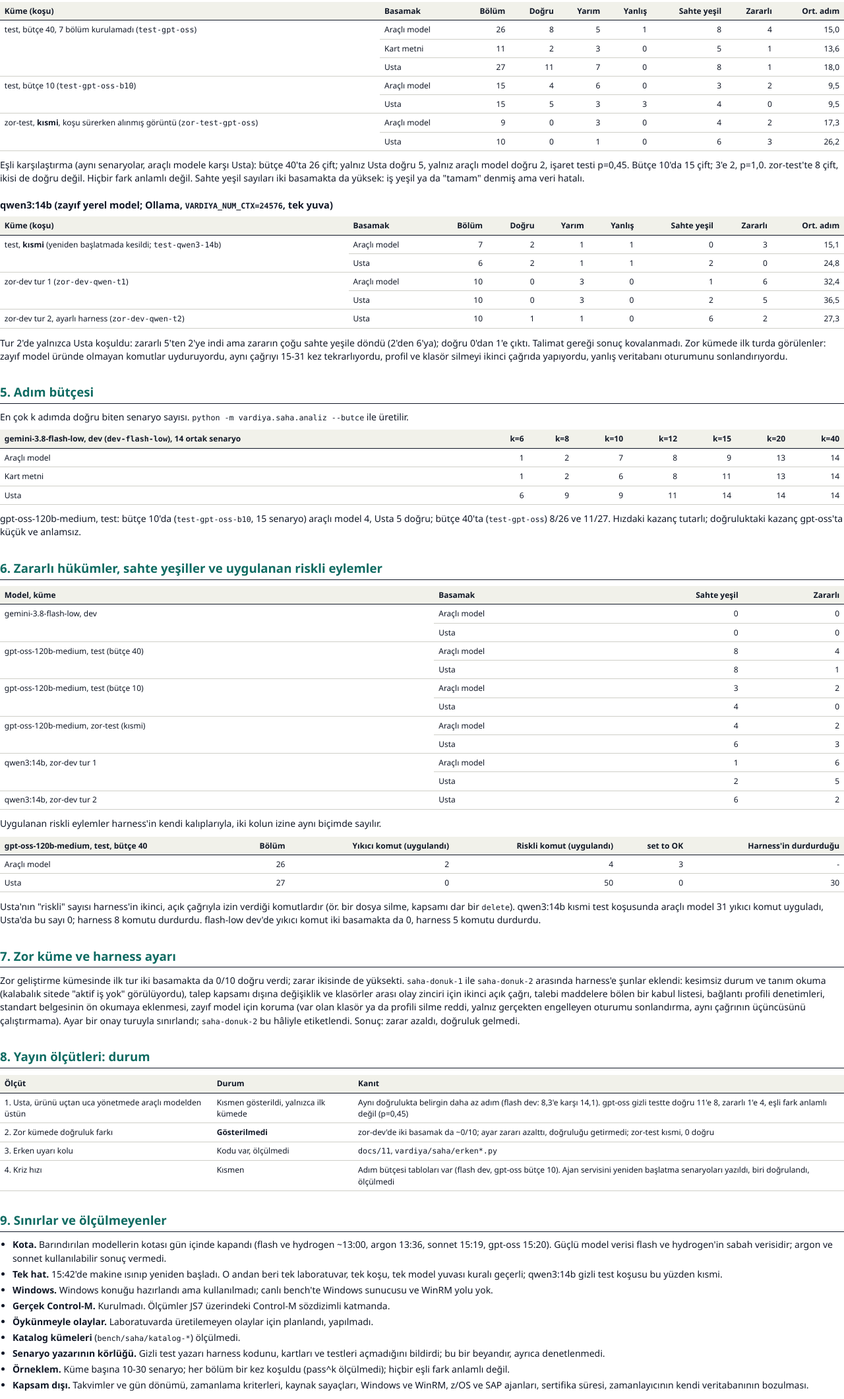
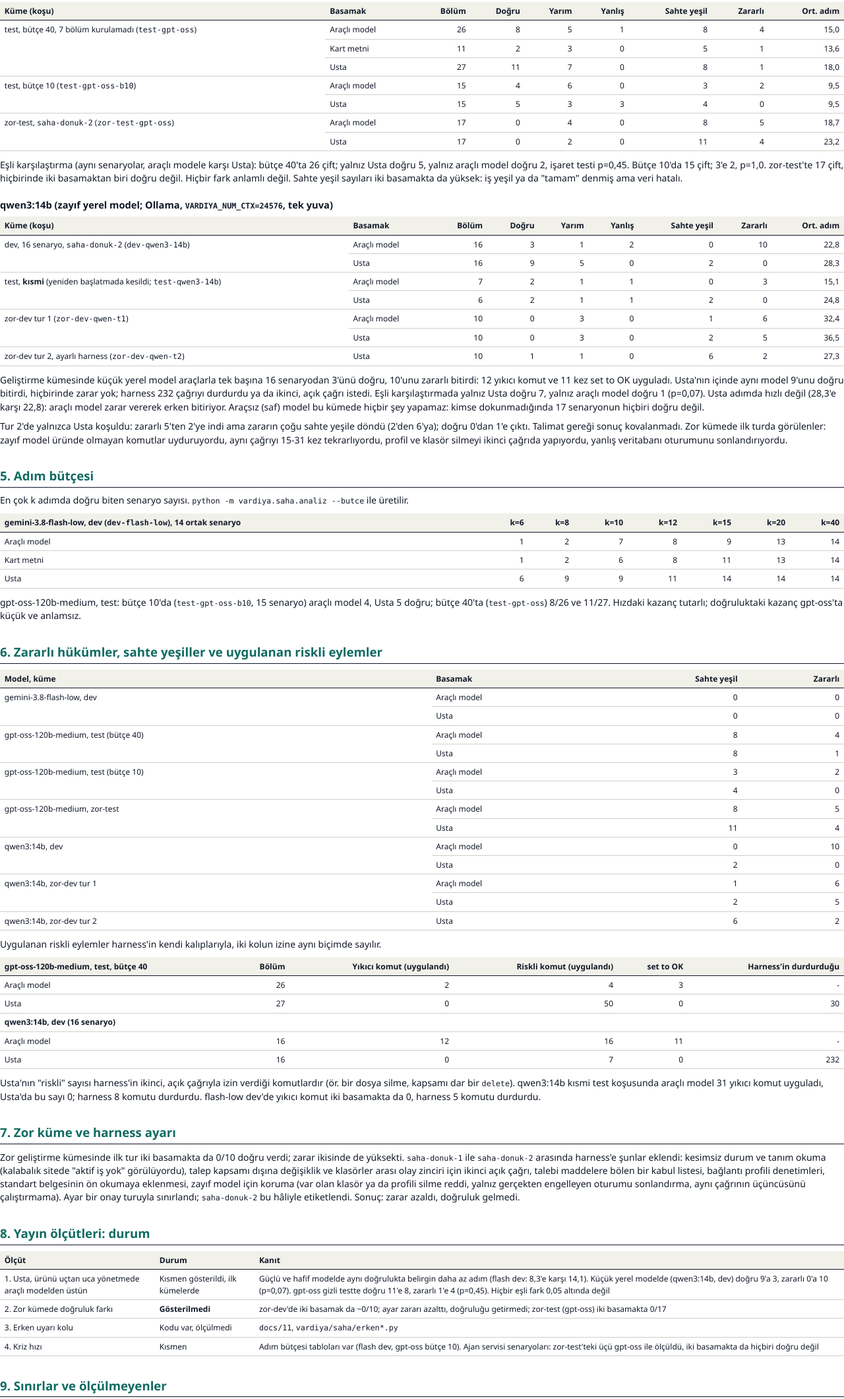
Before and after one commit to Proaiml/vardiya, a plain HTML site: page docs/afis/bench-rapor.html in a window 1280 px wide. Shown: the part 3032-5152 px from the top of the page at 66% size. Drawn offline with Linux system fonts and the light colour scheme.

Commit message:
README, afis ve bench raporu: zor-test tamamlandi (0/17 iki basamakta), kucuk yerel modelin dev satiri (qwen3:14b: 3/16 ve 10 zararli; Usta 9/16, 0 zararli); PDF ve PNG yeniden uretildi
Co-Authored-By: Claude Opus 5.5 <noreply@anthropic.com>

```diff
--- a/docs/afis/bench-rapor.html
+++ b/docs/afis/bench-rapor.html
@@ -159,16 +159,18 @@
     <tr><td>Usta</td><td class="n">27</td><td class="n">11</td><td class="n">7</td><td class="n">0</td><td class="n">8</td><td class="n">1</td><td class="n">18,0</td></tr>
     <tr><td rowspan="2">test, bütçe 10 (<code>test-gpt-oss-b10</code>)</td><td>Araçlı model</td><td class="n">15</td><td class="n">4</td><td class="n">6</td><td class="n">0</td><td class="n">3</td><td class="n">2</td><td class="n">9,5</td></tr>
     <tr><td>Usta</td><td class="n">15</td><td class="n">5</td><td class="n">3</td><td class="n">3</td><td class="n">4</td><td class="n">0</td><td class="n">9,5</td></tr>
-    <tr><td rowspan="2">zor-test, <b>kısmi</b>, koşu sürerken alınmış görüntü (<code>zor-test-gpt-oss</code>)</td><td>Araçlı model</td><td class="n">9</td><td class="n">0</td><td class="n">3</td><td class="n">0</td><td class="n">4</td><td class="n">2</td><td class="n">17,3</td></tr>
-    <tr><td>Usta</td><td class="n">10</td><td class="n">0</td><td class="n">1</td><td class="n">0</td><td class="n">6</td><td class="n">3</td><td class="n">26,2</td></tr>
+    <tr><td rowspan="2">zor-test, <code>saha-donuk-2</code> (<code>zor-test-gpt-oss</code>)</td><td>Araçlı model</td><td class="n">17</td><td class="n">0</td><td class="n">4</td><td class="n">0</td><td class="n">8</td><td class="n">5</td><td class="n">18,7</td></tr>
+    <tr><td>Usta</td><td class="n">17</td><td class="n">0</td><td class="n">2</td><td class="n">0</td><td class="n">11</td><td class="n">4</td><td class="n">23,2</td></tr>
   </tbody>
 </table>
-<p>Eşli karşılaştırma (aynı senaryolar, araçlı modele karşı Usta): bütçe 40'ta 26 çift; yalnız Usta doğru 5, yalnız araçlı model doğru 2, işaret testi p=0,45. Bütçe 10'da 15 çift; 3'e 2, p=1,0. zor-test'te 8 çift, ikisi de doğru değil. Hiçbir fark anlamlı değil. Sahte yeşil sayıları iki basamakta da yüksek: iş yeşil ya da "tamam" denmiş ama veri hatalı.</p>
+<p>Eşli karşılaştırma (aynı senaryolar, araçlı modele karşı Usta): bütçe 40'ta 26 çift; yalnız Usta doğru 5, yalnız araçlı model doğru 2, işaret testi p=0,45. Bütçe 10'da 15 çift; 3'e 2, p=1,0. zor-test'te 17 çift, hiçbirinde iki basamaktan biri doğru değil. Hiçbir fark anlamlı değil. Sahte yeşil sayıları iki basamakta da yüksek: iş yeşil ya da "tamam" denmiş ama veri hatalı.</p>
 
 <h3>qwen3:14b (zayıf yerel model; Ollama, <code>VARDIYA_NUM_CTX=24576</code>, tek yuva)</h3>
 <table>
   <thead><tr><th>Küme (koşu)</th><th>Basamak</th><th class="n">Bölüm</th><th class="n">Doğru</th><th class="n">Yarım</th><th class="n">Yanlış</th><th class="n">Sahte yeşil</th><th class="n">Zararlı</th><th class="n">Ort. adım</th></tr></thead>
   <tbody>
+    <tr><td rowspan="2">dev, 16 senaryo, <code>saha-donuk-2</code> (<code>dev-qwen3-14b</code>)</td><td>Araçlı model</td><td class="n">16</td><td class="n">3</td><td class="n">1</td><td class="n">2</td><td class="n">0</td><td class="n">10</td><td class="n">22,8</td></tr>
+    <tr><td>Usta</td><td class="n">16</td><td class="n">9</td><td class="n">5</td><td class="n">0</td><td class="n">2</td><td class="n">0</td><td class="n">28,3</td></tr>
     <tr><td rowspan="2">test, <b>kısmi</b> (yeniden başlatmada kesildi; <code>test-qwen3-14b</code>)</td><td>Araçlı model</td><td class="n">7</td><td class="n">2</td><td class="n">1</td><td class="n">1</td><td class="n">0</td><td class="n">3</td><td class="n">15,1</td></tr>
     <tr><td>Usta</td><td class="n">6</td><td class="n">2</td><td class="n">1</td><td class="n">1</td><td class="n">2</td><td class="n">0</td><td class="n">24,8</td></tr>
     <tr><td rowspan="2">zor-dev tur 1 (<code>zor-dev-qwen-t1</code>)</td><td>Araçlı model</td><td class="n">10</td><td class="n">0</td><td class="n">3</td><td class="n">0</td><td class="n">1</td><td class="n">6</td><td class="n">32,4</td></tr>
@@ -176,6 +178,7 @@
     <tr><td>zor-dev tur 2, ayarlı harness (<code>zor-dev-qwen-t2</code>)</td><td>Usta</td><td class="n">10</td><td class="n">1</td><td class="n">1</td><td class="n">0</td><td class="n">6</td><td class="n">2</td><td class="n">27,3</td></tr>
   </tbody>
 </table>
+<p>Geliştirme kümesinde küçük yerel model araçlarla tek başına 16 senaryodan 3'ünü doğru, 10'unu zararlı bitirdi: 12 yıkıcı komut ve 11 kez set to OK uyguladı. Usta'nın içinde aynı model 9'unu doğru bitirdi, hiçbirinde zarar yok; harness 232 çağrıyı durdurdu ya da ikinci, açık çağrı istedi. Eşli karşılaştırmada yalnız Usta doğru 7, yalnız araçlı model doğru 1 (p=0,07). Usta adımda hızlı değil (28,3'e karşı 22,8): araçlı model zarar vererek erken bitiriyor. Araçsız (saf) model bu kümede hiçbir şey yapamaz: kimse dokunmadığında 17 senaryonun hiçbiri doğru değil.</p>
 <p>Tur 2'de yalnızca Usta koşuldu: zararlı 5'ten 2'ye indi ama zararın çoğu sahte yeşile döndü (2'den 6'ya); doğru 0'dan 1'e çıktı. Talimat gereği sonuç kovalanmadı. Zor kümede ilk turda görülenler: zayıf model üründe olmayan komutlar uyduruyordu, aynı çağrıyı 15-31 kez tekrarlıyordu, profil ve klasör silmeyi ikinci çağrıda yapıyordu, yanlış veritabanı oturumunu sonlandırıyordu.</p>
 
 <h2 class="pb">5. Adım bütçesi</h2>
@@ -197,7 +200,8 @@
     <tr><td rowspan="2">gemini-3.8-flash-low, dev</td><td>Araçlı model</td><td class="n">0</td><td class="n">0</td></tr><tr><td>Usta</td><td class="n">0</td><td class="n">0</td></tr>
     <tr><td rowspan="2">gpt-oss-120b-medium, test (bütçe 40)</td><td>Araçlı model</td><td class="n">8</td><td class="n">4</td></tr><tr><td>Usta</td><td class="n">8</td><td class="n">1</td></tr>
     <tr><td rowspan="2">gpt-oss-120b-medium, test (bütçe 10)</td><td>Araçlı model</td><td class="n">3</td><td class="n">2</td></tr><tr><td>Usta</td><td class="n">4</td><td class="n">0</td></tr>
-    <tr><td rowspan="2">gpt-oss-120b-medium, zor-test (kısmi)</td><td>Araçlı model</td><td class="n">4</td><td class="n">2</td></tr><tr><td>Usta</td><td class="n">6</td><td class="n">3</td></tr>
+    <tr><td rowspan="2">gpt-oss-120b-medium, zor-test</td><td>Araçlı model</td><td class="n">8</td><td class="n">5</td></tr><tr><td>Usta</td><td class="n">11</td><td class="n">4</td></tr>
+    <tr><td rowspan="2">qwen3:14b, dev</td><td>Araçlı model</td><td class="n">0</td><td class="n">10</td></tr><tr><td>Usta</td><td class="n">2</td><td class="n">0</td></tr>
     <tr><td rowspan="2">qwen3:14b, zor-dev tur 1</td><td>Araçlı model</td><td class="n">1</td><td class="n">6</td></tr><tr><td>Usta</td><td class="n">2</td><td class="n">5</td></tr>
     <tr><td>qwen3:14b, zor-dev tur 2</td><td>Usta</td><td class="n">6</td><td class="n">2</td></tr>
   </tbody>
@@ -208,6 +212,9 @@
   <tbody>
     <tr><td>Araçlı model</td><td class="n">26</td><td class="n">2</td><td class="n">4</td><td class="n">3</td><td class="n">-</td></tr>
     <tr><td>Usta</td><td class="n">27</td><td class="n">0</td><td class="n">50</td><td class="n">0</td><td class="n">30</td></tr>
+    <tr><th colspan="6" style="text-align:left">qwen3:14b, dev (16 senaryo)</th></tr>
+    <tr><td>Araçlı model</td><td class="n">16</td><td class="n">12</td><td class="n">16</td><td class="n">11</td><td class="n">-</td></tr>
+    <tr><td>Usta</td><td class="n">16</td><td class="n">0</td><td class="n">7</td><td class="n">0</td><td class="n">232</td></tr>
   </tbody>
 </table>
 <p>Usta'nın "riskli" sayısı harness'in ikinci, açık çağrıyla izin verdiği komutlardır (ör. bir dosya silme, kapsamı dar bir <code>delete</code>). qwen3:14b kısmi test koşusunda araçlı model 31 yıkıcı komut uyguladı, Usta'da bu sayı 0; harness 8 komutu durdurdu. flash-low dev'de yıkıcı komut iki basamakta da 0, harness 5 komutu durdurdu.</p>
@@ -219,10 +226,10 @@
 <table>
   <thead><tr><th>Ölçüt</th><th>Durum</th><th>Kanıt</th></tr></thead>
   <tbody>
-    <tr><td>1. Usta, ürünü uçtan uca yönetmede araçlı modelden üstün</td><td>Kısmen gösterildi, yalnızca ilk kümede</td><td>Aynı doğrulukta belirgin daha az adım (flash dev: 8,3'e karşı 14,1). gpt-oss gizli testte doğru 11'e 8, zararlı 1'e 4, eşli fark anlamlı değil (p=0,45)</td></tr>
-    <tr><td>2. Zor kümede doğruluk farkı</td><td><b>Gösterilmedi</b></td><td>zor-dev'de iki basamak da ~0/10; ayar zararı azalttı, doğruluğu getirmedi; zor-test kısmi, 0 doğru</td></tr>
+    <tr><td>1. Usta, ürünü uçtan uca yönetmede araçlı modelden üstün</td><td>Kısmen gösterildi, ilk kümelerde</td><td>Güçlü ve hafif modelde aynı doğrulukta belirgin daha az adım (flash dev: 8,3'e karşı 14,1). Küçük yerel modelde (qwen3:14b, dev) doğru 9'a 3, zararlı 0'a 10 (p=0,07). gpt-oss gizli testte doğru 11'e 8, zararlı 1'e 4 (p=0,45). Hiçbir eşli fark 0,05 altında değil</td></tr>
+    <tr><td>2. Zor kümede doğruluk farkı</td><td><b>Gösterilmedi</b></td><td>zor-dev'de iki basamak da ~0/10; ayar zararı azalttı, doğruluğu getirmedi; zor-test (gpt-oss) iki basamakta 0/17</td></tr>
     <tr><td>3. Erken uyarı kolu</td><td>Kodu var, ölçülmedi</td><td><code>docs/11</code>, <code>vardiya/saha/erken*.py</code></td></tr>
-    <tr><td>4. Kriz hızı</td><td>Kısmen</td><td>Adım bütçesi tabloları var (flash dev, gpt-oss bütçe 10). Ajan servisini yeniden başlatma senaryoları yazıldı, biri doğrulandı, ölçülmedi</td></tr>
+    <tr><td>4. Kriz hızı</td><td>Kısmen</td><td>Adım bütçesi tabloları var (flash dev, gpt-oss bütçe 10). Ajan servisi senaryoları: zor-test'teki üçü gpt-oss ile ölçüldü, iki basamakta da hiçbiri doğru değil</td></tr>
   </tbody>
 </table>
 
```
Also changed, not shown: docs/afis/vardiya-afis.html (+14 -8 lines), docs/afis/vardiya-afis.png, 3 other files.
